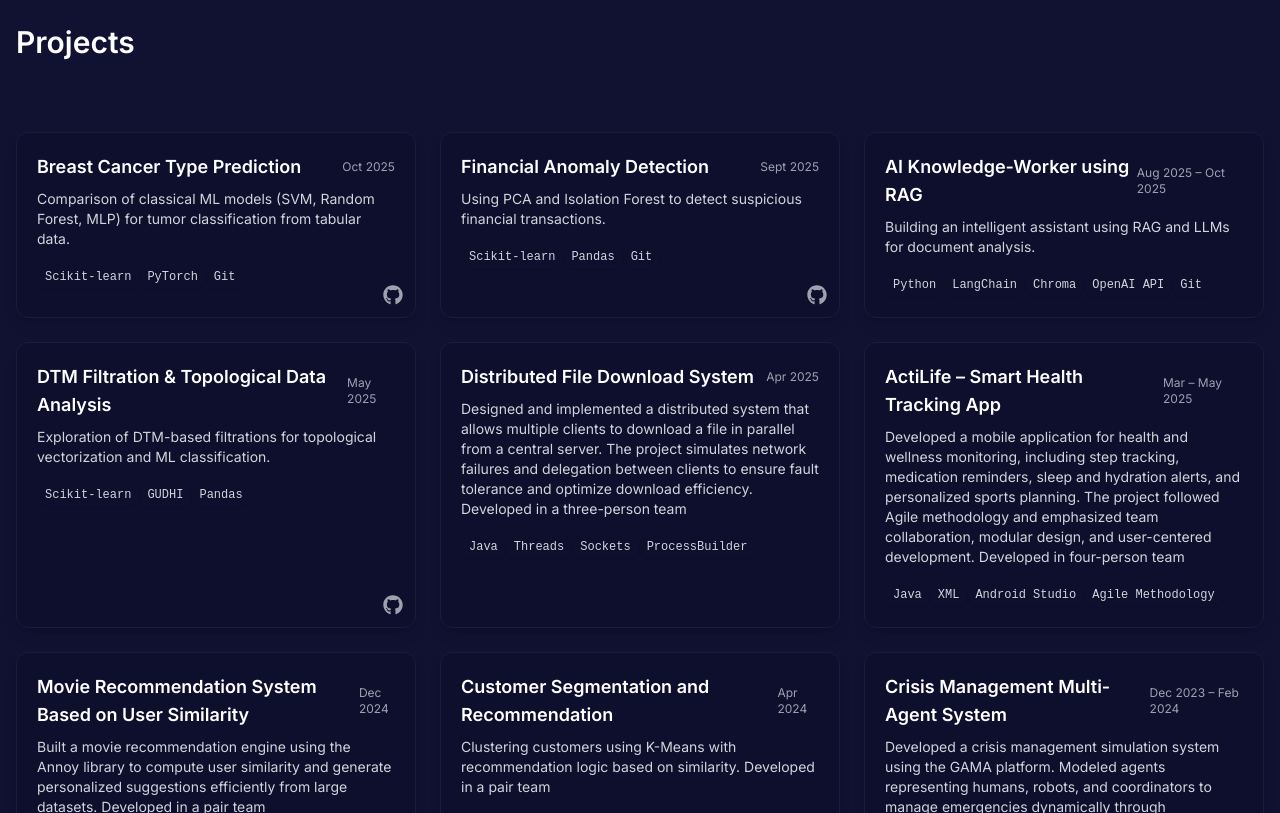
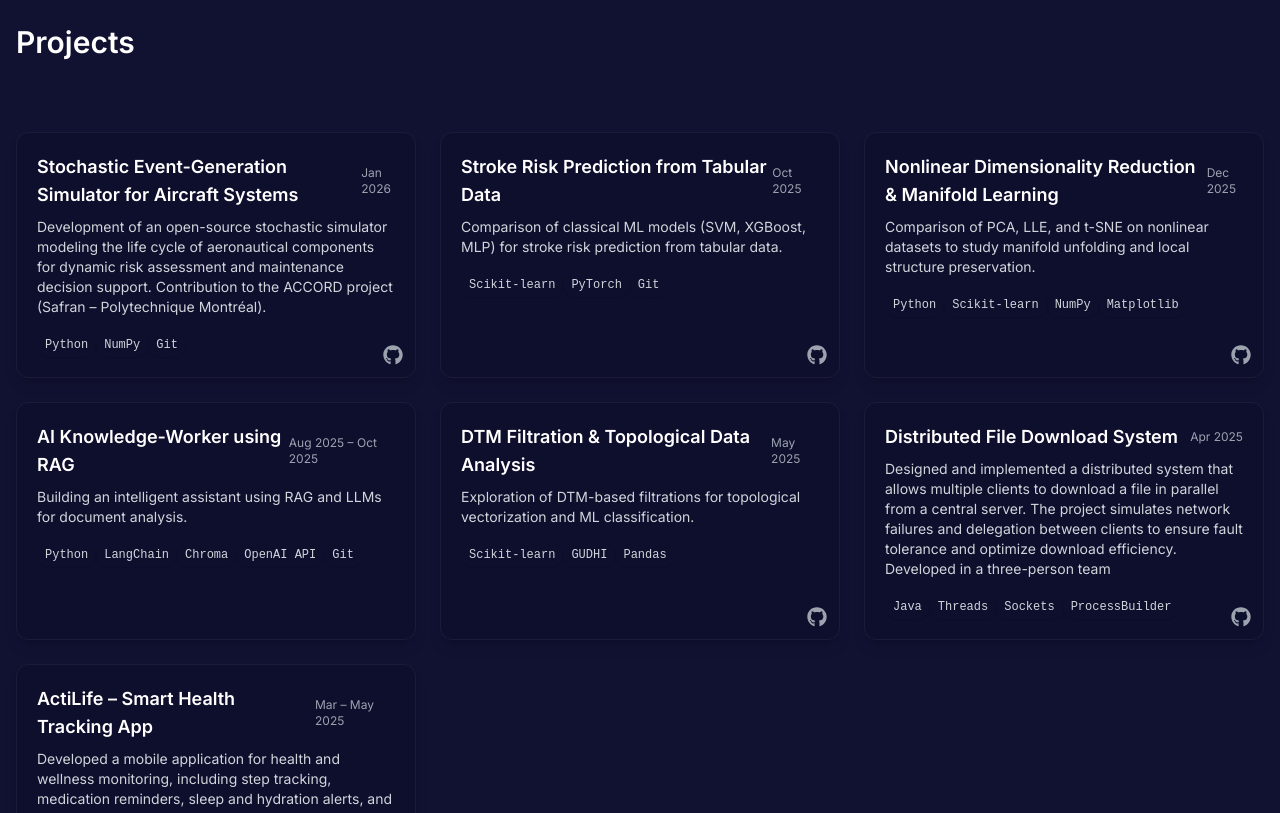
Before and after one commit to alc4ml/mon-portfolio, a React (Vite) app: page / in a window 1280 px wide. Shown: the part 2640-3453 px from the top of the page. Built offline with nearby package versions, Linux system fonts and the light colour scheme.

Commit message:
projets mis a jour

```diff
--- a/src/Components/About1.jsx
+++ b/src/Components/About1.jsx
@@ -48,7 +48,7 @@ const About1 = () => {
               I am <span className="font-magiestra">Marcel Morel Adjalla</span>
             </h2>
             <div className="text-white text-lg text-left max-w-9xl text-justify  leading-relaxed">
-            Born in Benin in the 2000s, I grew up at a time when artificial intelligence was starting to inspire dreams.
+            Born in Benin in the 2003, I grew up at a time when artificial intelligence was starting to inspire dreams.
 After earning my scientific baccalaureate in 2020, I joined preparatory classes where mathematics and physics taught me both humility and rigor.
 
 I then pursued a Bachelor’s and a first year master degree in Data Science, before joining the Institut Galilée at Université Sorbonne Paris Nord with an Excellence Scholarship from the Graduate School in Mathematics and Computer Science.
--- a/src/Components/Projects1.jsx
+++ b/src/Components/Projects1.jsx
@@ -4,20 +4,29 @@ import { FaGithub } from "react-icons/fa";
 
 const projects = [
   {
-    date: "Oct 2025",
-    title: "Breast Cancer Type Prediction",
-    description:
-      "Comparison of classical ML models (SVM, Random Forest, MLP) for tumor classification from tabular data.",
-    tools: ["Scikit-learn", "PyTorch", "Git"],
-    github: "https://github.com/alc4ml/Prediction-du-type-de-cancer",
+  date: "Jan 2026",
+  title: "Stochastic Event-Generation Simulator for Aircraft Systems",
+  description:
+    "Development of an open-source stochastic simulator modeling the life cycle of aeronautical components for dynamic risk assessment and maintenance decision support. Contribution to the ACCORD project (Safran – Polytechnique Montréal).",
+  tools: ["Python", "NumPy", "Git"],
+  github: "https://github.com/alc4ml/ProjetM2D2526",
+  publication: "CM2026, British Institute for Non-Destructive Testing — Len Gelman Award",
   },
   {
-    date: "Sept 2025",
-    title: "Financial Anomaly Detection",
+    date: "Oct 2025",
+    title: "Stroke Risk Prediction from Tabular Data",
     description:
-      "Using PCA and Isolation Forest to detect suspicious financial transactions.",
-    tools: ["Scikit-learn", "Pandas", "Git"],
-    github: "https://github.com/alc4ml/Detection-de-fraudes",
+      "Comparison of classical ML models (SVM, XGBoost, MLP) for stroke risk prediction from tabular data.",
+    tools: ["Scikit-learn", "PyTorch", "Git"],
+    github: "https://github.com/alc4ml/stroke_risk_prediction",
+  },
+  {
+  date: "Dec 2025",
+  title: "Nonlinear Dimensionality Reduction & Manifold Learning",
+  description:
+    "Comparison of PCA, LLE, and t-SNE on nonlinear datasets to study manifold unfolding and local structure preservation.",
+  tools: ["Python", "Scikit-learn", "NumPy", "Matplotlib"],
+  github: "https://github.com/alc4ml/SEM-Project",
   },
   {
     date: "Aug 2025 – Oct 2025",
@@ -40,7 +49,7 @@ const projects = [
     description:
       "Designed and implemented a distributed system that allows multiple clients to download a file in parallel from a central server. The project simulates network failures and delegation between clients to ensure fault tolerance and optimize download efficiency. Developed in a three-person team",
     tools: ["Java", "Threads", "Sockets", "ProcessBuilder"],
-    github: "",
+    github: "https://github.com/anisbl13/Projet_java",
   },
   {
     date: "Mar – May 2025",
@@ -48,33 +57,11 @@ const projects = [
     description:
       "Developed a mobile application for health and wellness monitoring, including step tracking, medication reminders, sleep and hydration alerts, and personalized sports planning. The project followed Agile methodology and emphasized team collaboration, modular design, and user-centered development. Developed in four-person team",
     tools: ["Java", "XML", "Android Studio", "Agile Methodology"],
-    github: "",
+    github: "https://github.com/Erreur40A/ActiLife",
   },
 
-  {
-    date: "Dec 2024",
-    title: "Movie Recommendation System Based on User Similarity",
-    description:
-      "Built a movie recommendation engine using the Annoy library to compute user similarity and generate personalized suggestions efficiently from large datasets. Developed in a pair team",
-    tools: ["Python", "Annoy"],
-    github: "",
-  },
-  {
-    date: "Apr 2024",
-    title: "Customer Segmentation and Recommendation",
-    description:
-      "Clustering customers using K-Means with recommendation logic based on similarity. Developed in a pair team",
-    tools: ["NumPy", "Pandas"],
-    github: "",
-  },
-  {
-    date: "Dec 2023 – Feb 2024",
-    title: "Crisis Management Multi-Agent System",
-    description:
-      "Developed a crisis management simulation system using the GAMA platform. Modeled agents representing humans, robots, and coordinators to manage emergencies dynamically through collaboration, resource allocation, and 3D visualization. Developed in a pair team",
-    tools: ["GAMA Platform", "GAIA Methodology", "LaTeX"],
-    github: "",
-  },
+
+
 ];
 
 const containerVariants = {
```
